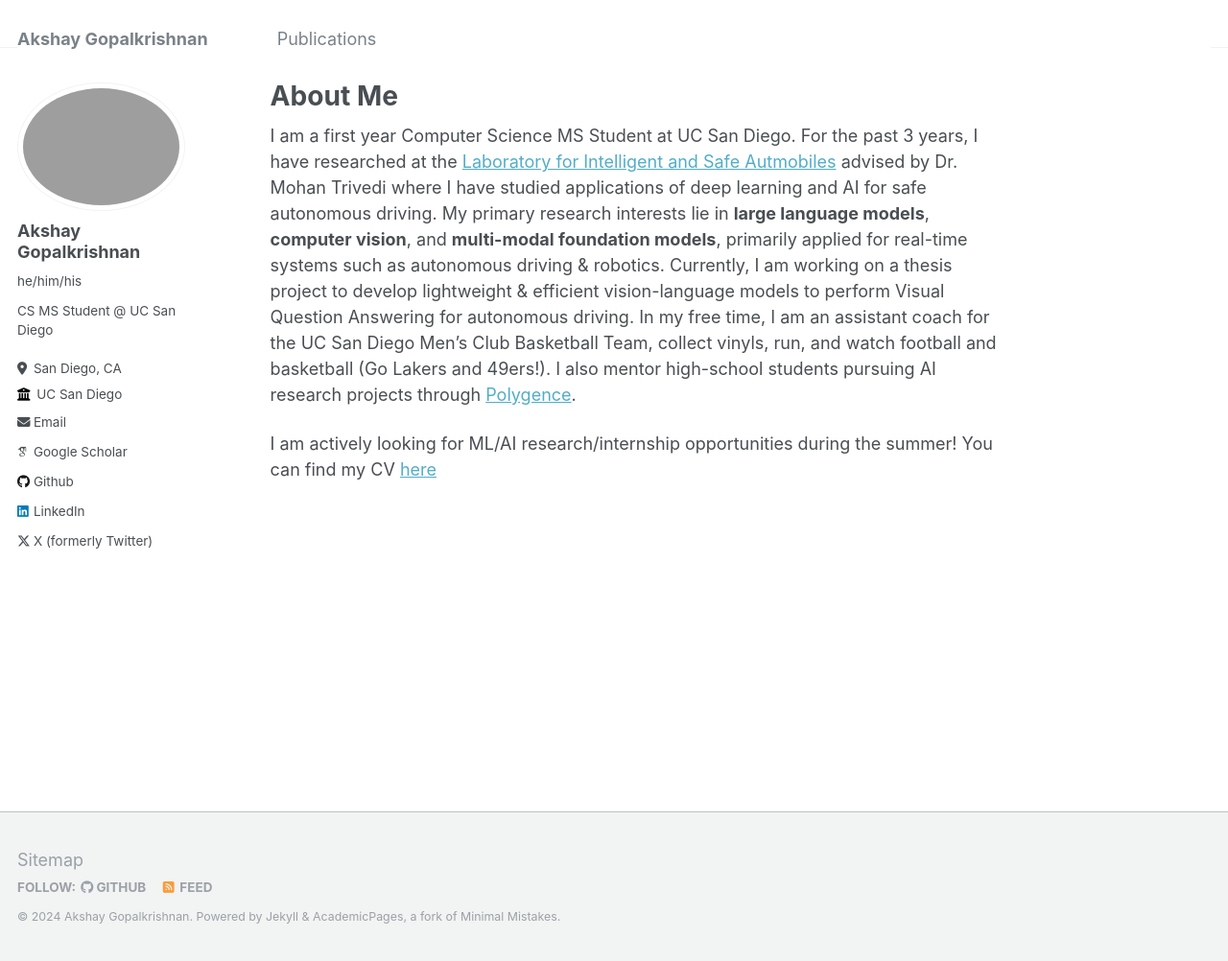
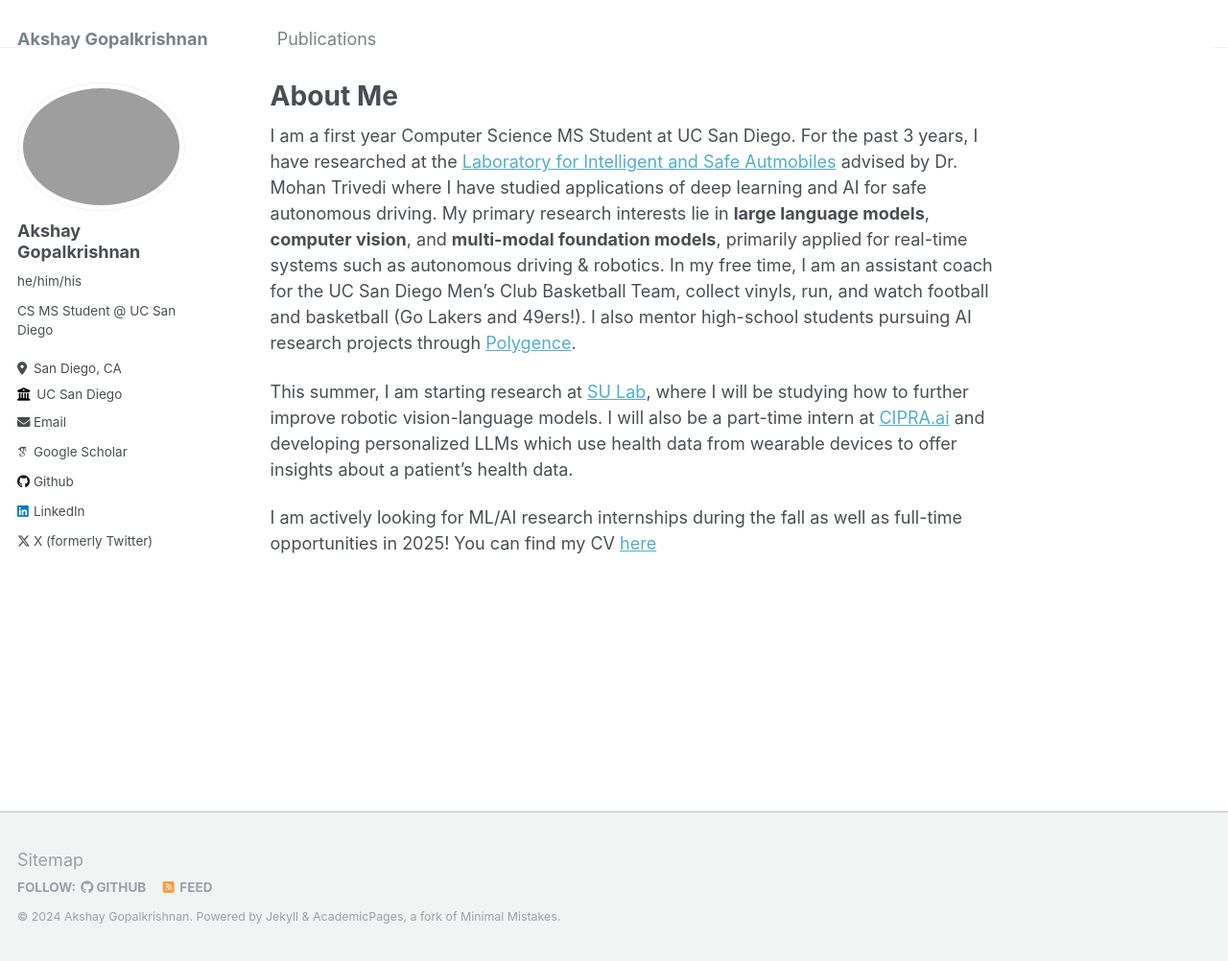
Before and after one commit to akshaygopalkr/akshaygopalkr.github.io, a Jekyll site: the page built from _pages/about.md, in a window 1280 px wide and 1002 px high. Shown: the whole window at 96% size. Built offline with Jekyll 4.4.1, drawn with Linux system fonts in a browser that asks for light colours; some web fonts are replaced.

Commit message:
Update about.md

```diff
--- a/_pages/about.md
+++ b/_pages/about.md
@@ -6,6 +6,9 @@ redirect_from:
   - /about/
   - /about.html
 ---
-I am a first year Computer Science MS Student at UC San Diego. For the past 3 years, I have researched at the [Laboratory for Intelligent and Safe Autmobiles](https://cvrr.ucsd.edu/) advised by Dr. Mohan Trivedi where I have studied applications of deep learning and AI for safe autonomous driving. My primary research interests lie in **large language models**, **computer vision**, and **multi-modal foundation models**, primarily applied for real-time systems such as autonomous driving & robotics. Currently, I am working on a thesis project to develop lightweight & efficient vision-language models to perform Visual Question Answering for autonomous driving. In my free time, I am an assistant coach for the UC San Diego Men's Club Basketball Team, collect vinyls, run, and watch football and basketball (Go Lakers and 49ers!). I also mentor high-school students pursuing AI research projects through [Polygence](https://www.polygence.org/).
+I am a first year Computer Science MS Student at UC San Diego. For the past 3 years, I have researched at the [Laboratory for Intelligent and Safe Autmobiles](https://cvrr.ucsd.edu/) advised by Dr. Mohan Trivedi where I have studied applications of deep learning and AI for safe autonomous driving. My primary research interests lie in **large language models**, **computer vision**, and **multi-modal foundation models**, primarily applied for real-time systems such as autonomous driving & robotics. In my free time, I am an assistant coach for the UC San Diego Men's Club Basketball Team, collect vinyls, run, and watch football and basketball (Go Lakers and 49ers!). I also mentor high-school students pursuing AI research projects through [Polygence](https://www.polygence.org/).
 
-I am actively looking for ML/AI research/internship opportunities during the summer! You can find my CV [here](https://akshaygopalkr.github.io/files/Akshay_Gopalkrishnan_CV_Public.pdf)
+This summer, I am starting research at [SU Lab](https://cseweb.ucsd.edu/~haosu/lab/group.html), where I will be studying how to further improve robotic vision-language models. I will also be a part-time intern at [CIPRA.ai](https://cipra.ai/) and developing personalized LLMs which use health data from wearable devices to offer insights about a patient's health data.
+
+
+I am actively looking for ML/AI research internships during the fall as well as full-time opportunities in 2025! You can find my CV [here](https://akshaygopalkr.github.io/files/Akshay_Gopalkrishnan_CV_Public.pdf)
```
